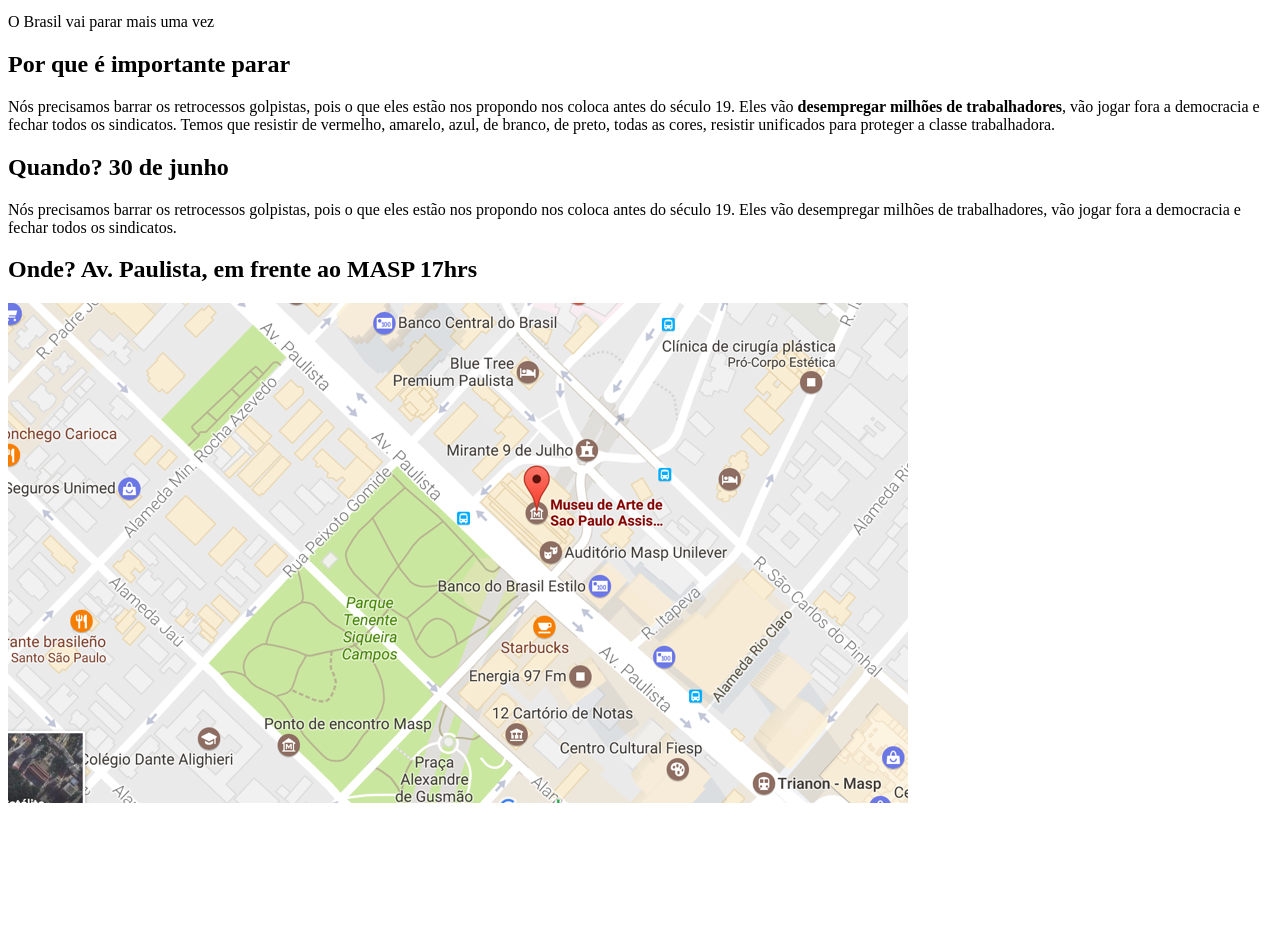
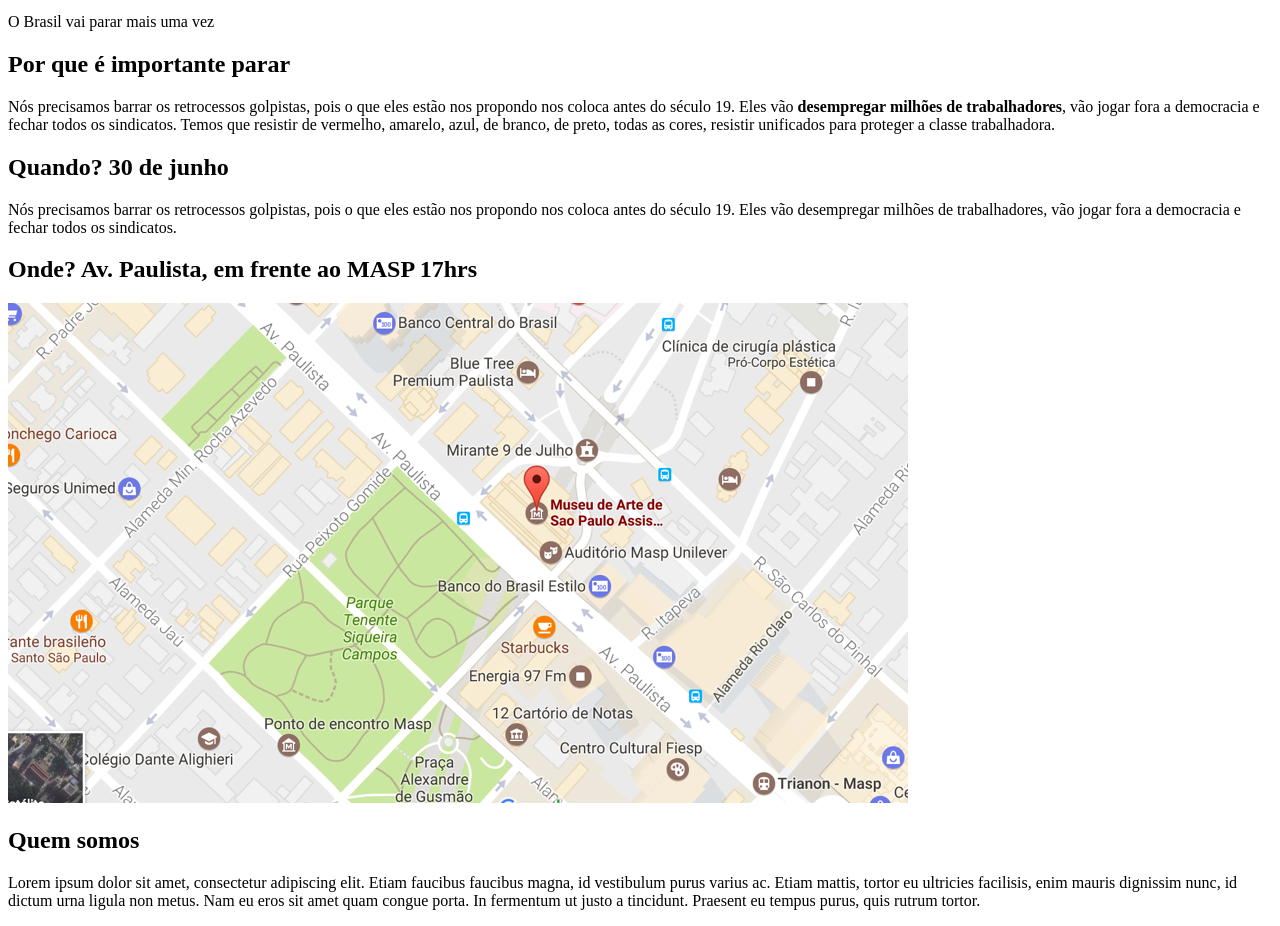
Before and after one commit to kaelfeitosa/giannotti, a plain HTML site: page index.html in a window 1280 px wide. Shown: the part 101-1027 px from the top of the page. Before the commit the page ends 916 px from the top, so only its background shows below. Drawn offline with Linux system fonts and the light colour scheme.

Commit message:
cria sessão quem somos

```diff
--- a/index.html
+++ b/index.html
@@ -37,5 +37,18 @@
       <h2>Onde? Av. Paulista, em frente ao MASP 17hrs</h2>
       <img src="img/mapa.png" alt="mapa da localização"></img>
     </section>
+    <section>
+      <h2>Quem somos</h2>
+      <p>
+        Lorem ipsum dolor sit amet, consectetur
+        adipiscing elit. Etiam faucibus faucibus magna,
+        id vestibulum purus varius ac. Etiam mattis,
+        tortor eu ultricies facilisis, enim mauris dignissim
+        nunc, id dictum urna ligula non metus. Nam eu
+        eros sit amet quam congue porta. In fermentum
+        ut justo a tincidunt. Praesent eu tempus purus,
+        quis rutrum tortor.
+      </p>
+    </section>
   </body>
 </html>
```
